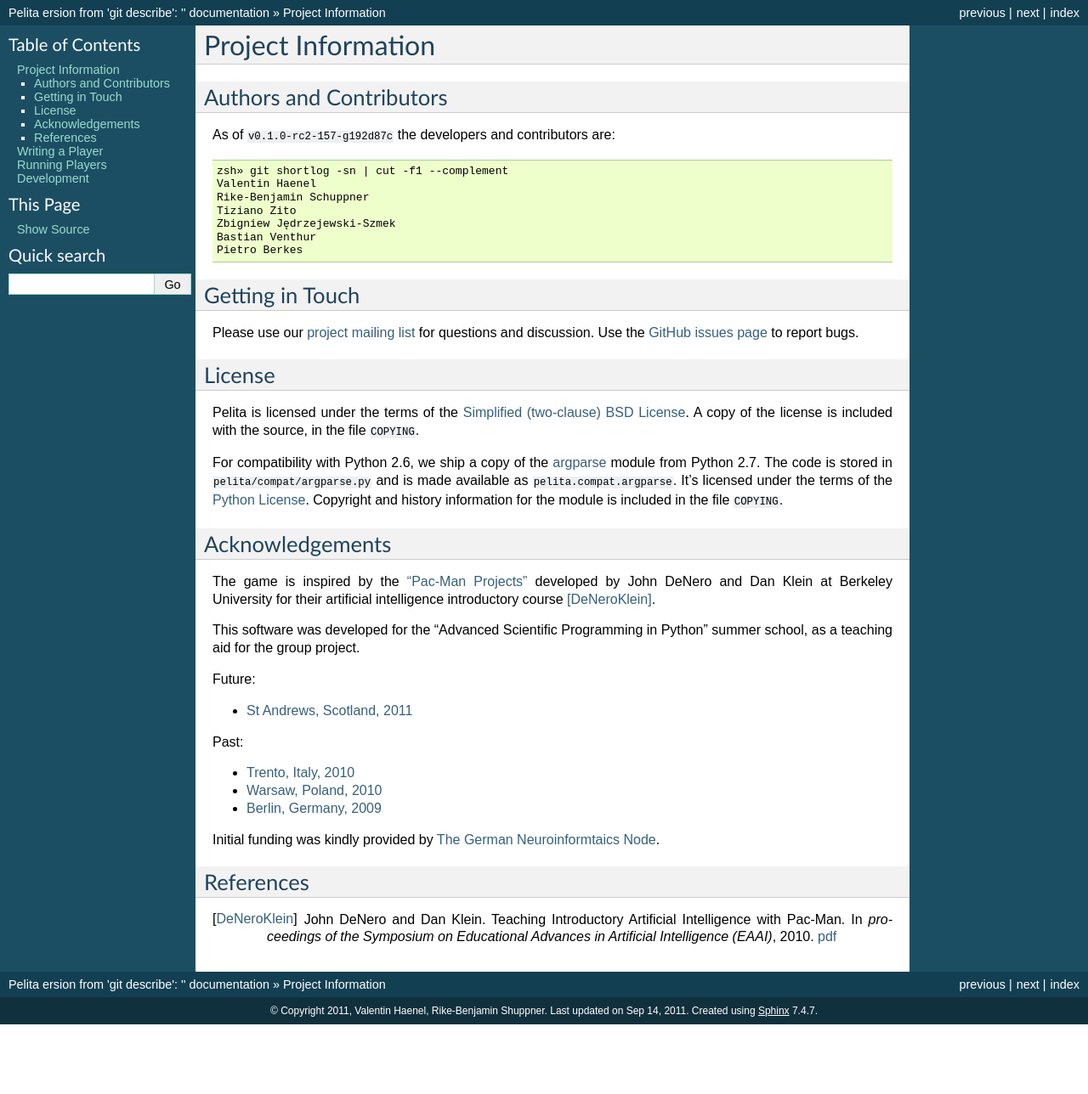
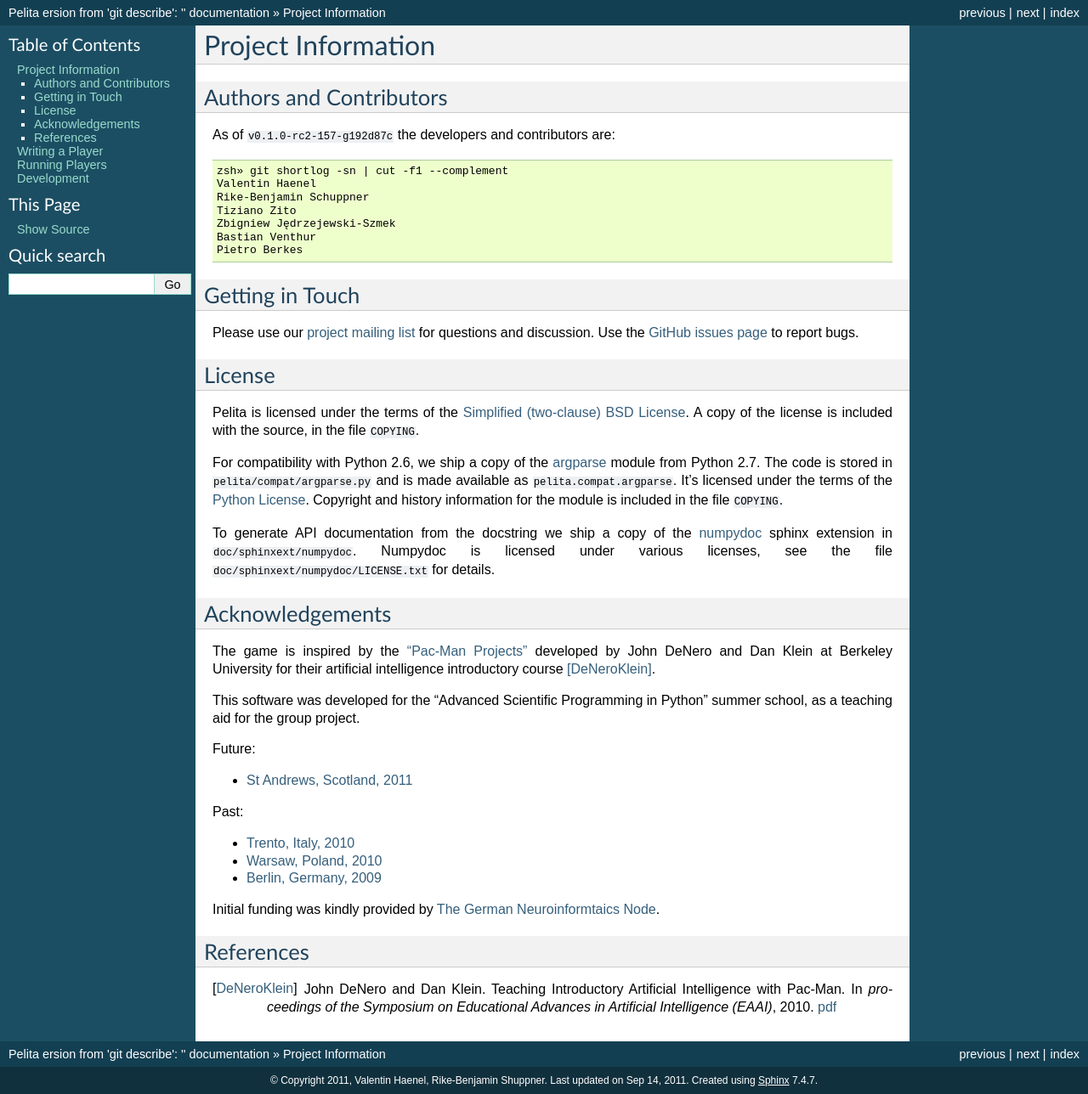
Before and after one commit to ASPP/pelita, a Sphinx documentation site: the page built from doc/source/info.rst, in a window 1280 px wide. Shown: the whole page at 85% size. Built offline with Sphinx 7.4.7, drawn with Linux system fonts in a browser that asks for light colours; the version number could not be read and is left out; before the commit the page ends 1206 px from its top, so only the background shows below that.

Commit message:
DOC: note about numpydoc inclusion and license

```diff
--- a/doc/source/info.rst
+++ b/doc/source/info.rst
@@ -38,6 +38,11 @@ code is stored in ``pelita/compat/argparse.py`` and is made available as
 License <http://docs.python.org/license.html>`_. Copyright and history
 information for the module is included in the file ``COPYING``.
 
+To generate API documentation from the docstring we ship a copy of the `numpydoc
+<http://pypi.python.org/pypi/numpydoc>`_ sphinx extension in
+``doc/sphinxext/numpydoc``. Numpydoc is licensed under various licenses, see the
+file ``doc/sphinxext/numpydoc/LICENSE.txt`` for details.
+
 Acknowledgements
 ================
 
```
